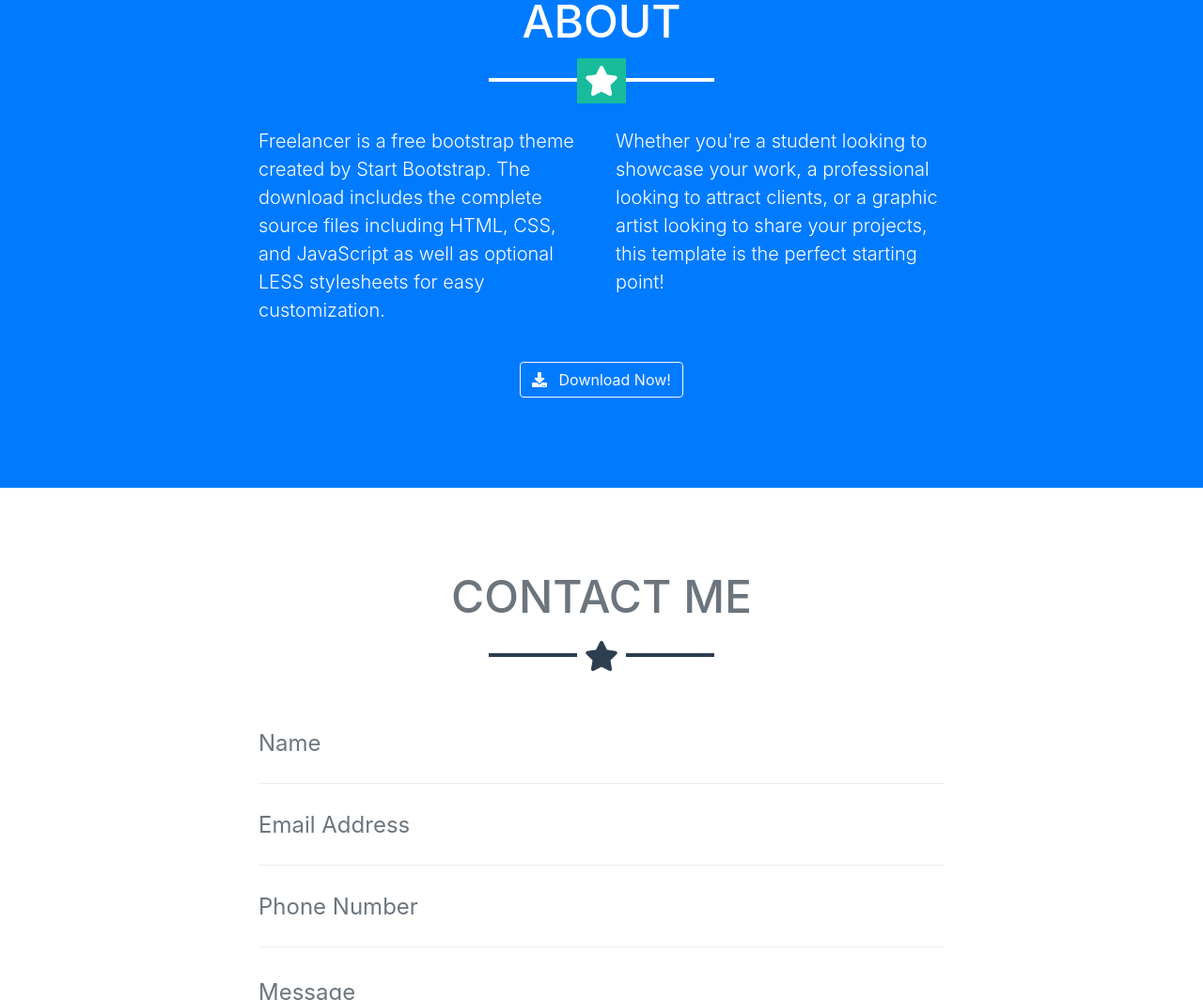
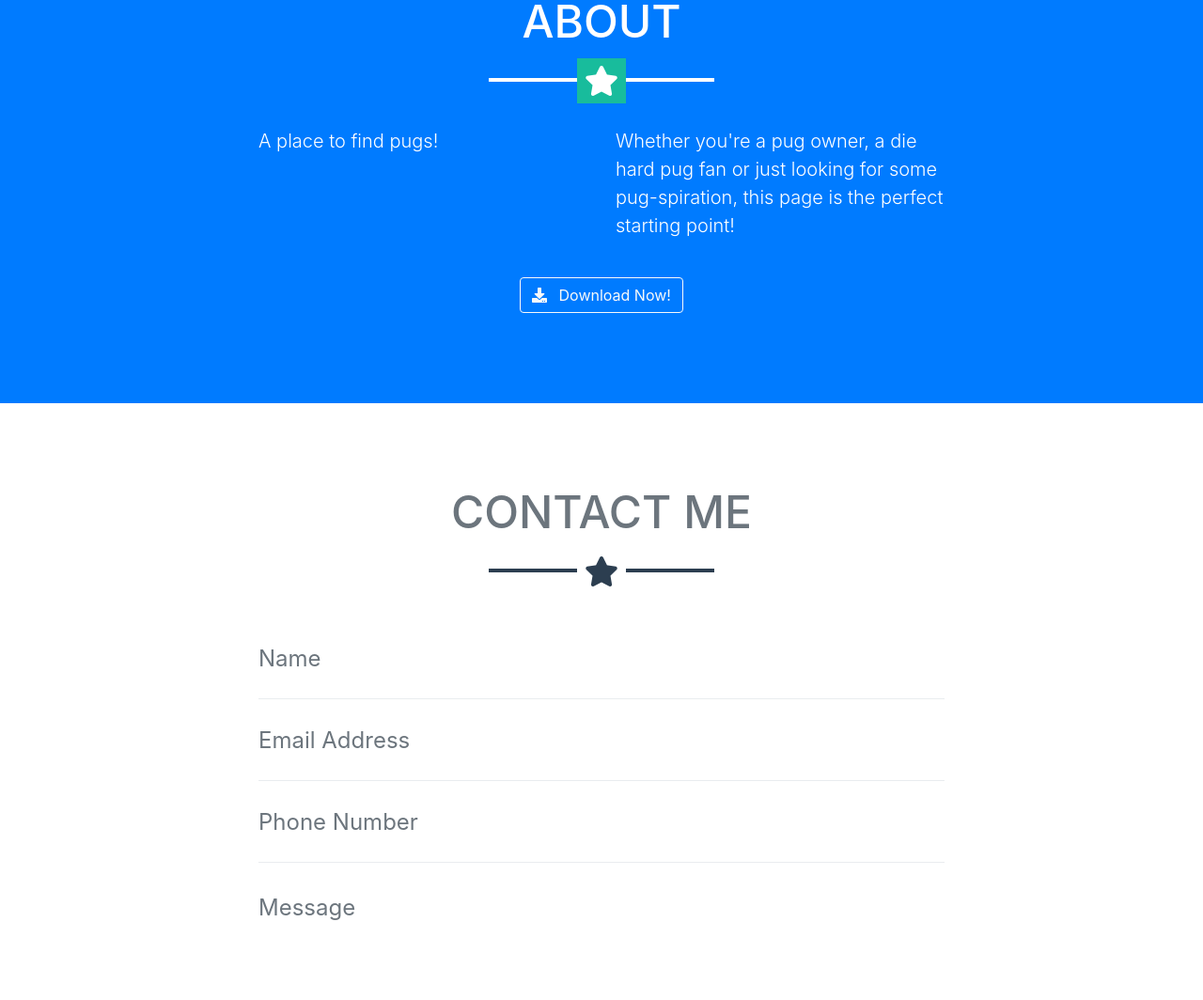
Before and after one commit to abibroad/Pug_website, a website with bundled scripts: page final/index.html in a window 1280 px wide. Shown: the part 1736-2800 px from the top of the page at 94% size. Built offline with nearby package versions, Linux system fonts and the light colour scheme.

Commit message:
Update final/index.html

```diff
--- a/final/index.html
+++ b/final/index.html
@@ -58,7 +58,7 @@
         <img class="img-fluid mb-5 d-block mx-auto" src="img/profile.png" alt="">
         <h1 class="text-uppercase mb-0">Pugs Galore!</h1>
         <hr class="star-light">
-        <h2 class="font-weight-light mb-0">Web Developer - Graphic Artist - User Experience Designer</h2>
+        <h2 class="font-weight-light mb-0">Pictures - Fun Facts - Vidoes</h2>
       </div>
     </header>
 
@@ -139,10 +139,10 @@
         <hr class="star-light mb-5">
         <div class="row">
           <div class="col-lg-4 ml-auto">
-            <p class="lead">Freelancer is a free bootstrap theme created by Start Bootstrap. The download includes the complete source files including HTML, CSS, and JavaScript as well as optional LESS stylesheets for easy customization.</p>
+            <p class="lead"> A place to find pugs! </p>
           </div>
           <div class="col-lg-4 mr-auto">
-            <p class="lead">Whether you're a student looking to showcase your work, a professional looking to attract clients, or a graphic artist looking to share your projects, this template is the perfect starting point!</p>
+            <p class="lead">Whether you're a pug owner, a die hard pug fan or just looking for some pug-spiration, this page is the perfect starting point!</p>
           </div>
         </div>
         <div class="text-center mt-4">
@@ -245,7 +245,7 @@
           <div class="col-md-4">
             <h4 class="text-uppercase mb-4">About Freelancer</h4>
             <p class="lead mb-0">Freelance is a free to use, open source Bootstrap theme created by
-              <a href="http://startbootstrap.com">Start Bootstrap</a>.</p>
+              <a href="http://startbootstrap.com">A place to find pugs!</a>.</p>
           </div>
         </div>
       </div>
@@ -253,7 +253,7 @@
 
     <div class="copyright py-4 text-center text-white">
       <div class="container">
-        <small>Copyright &copy; Your Website 2018</small>
+        <small>Copyright &copy; The Emily, Abi, Amy, Anna Mission 2018</small>
       </div>
     </div>
 
```
